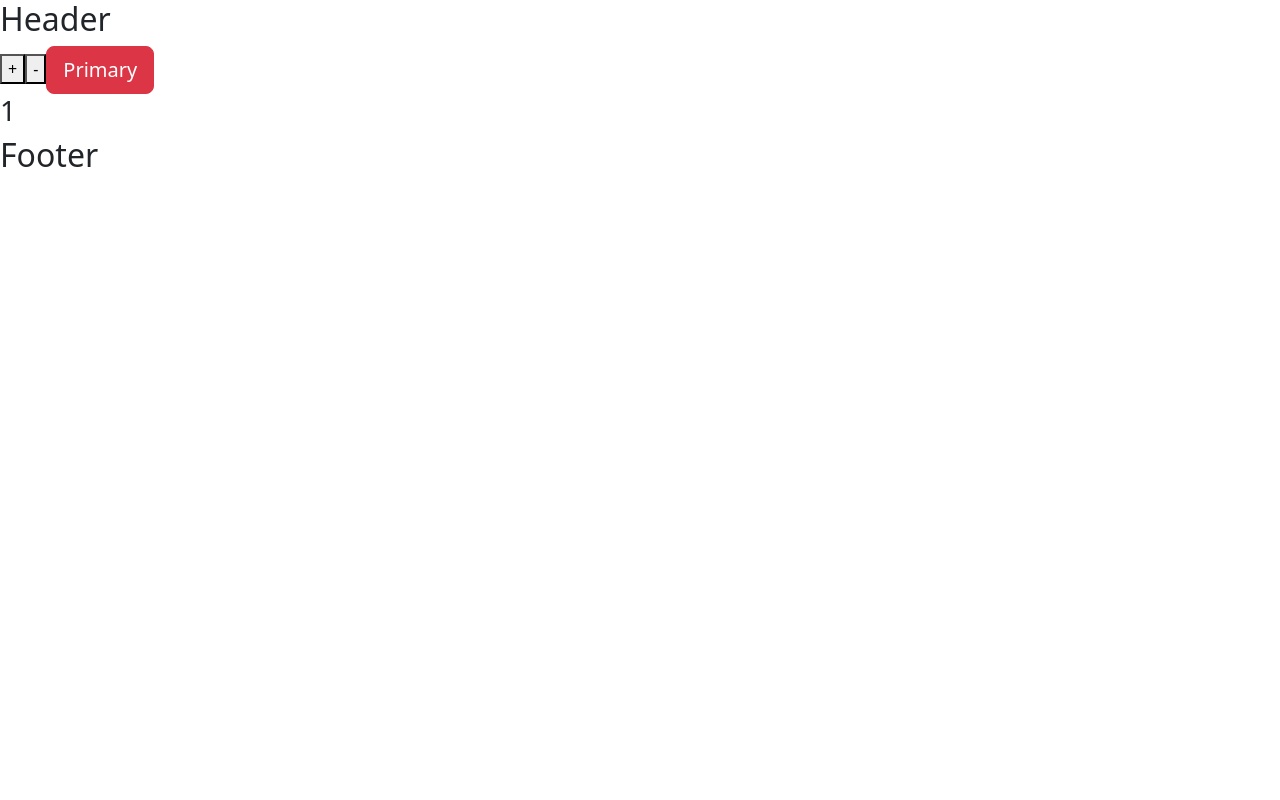
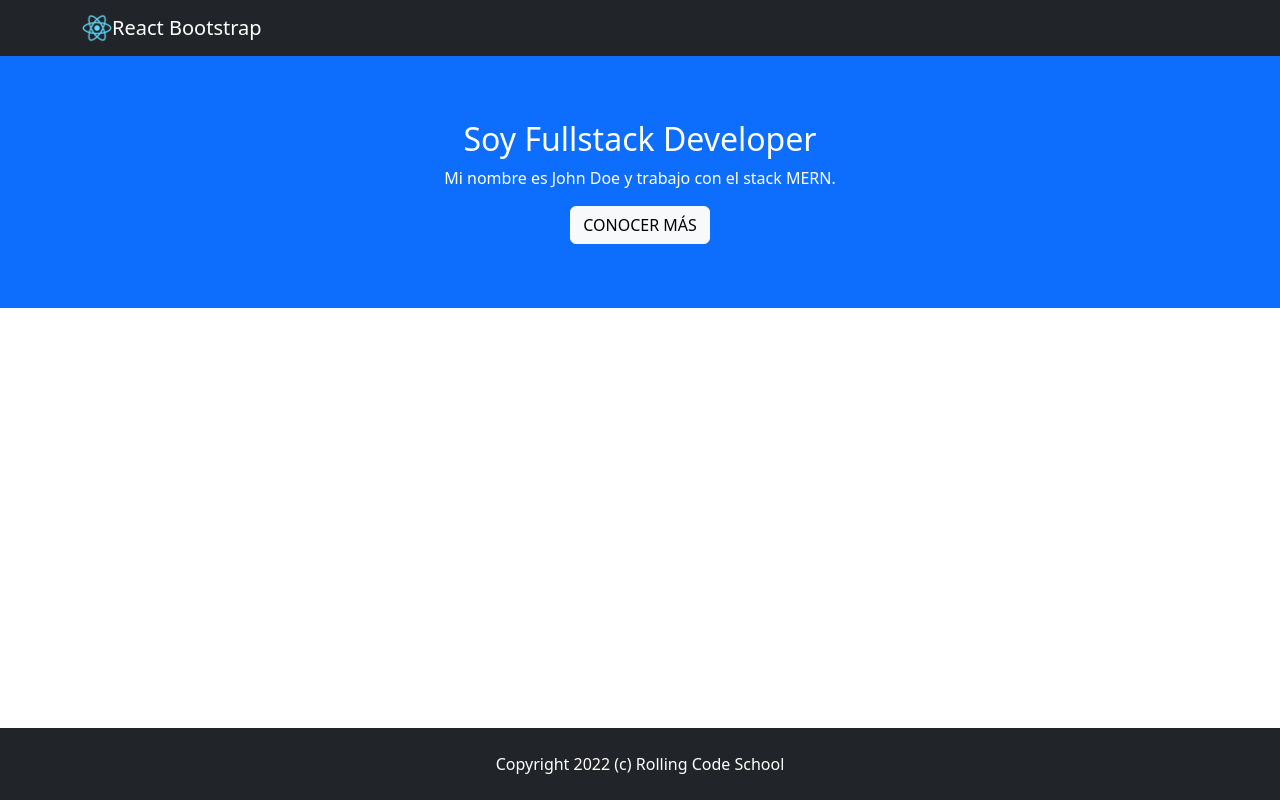
Before and after one commit to diegograssino/rcs-3i-react-ecommerce, a React (Create React App) app: page / in a window 1280 px wide. Built offline with nearby package versions, Linux system fonts and the light colour scheme.

Commit message:
Solution

```diff
--- a/src/App.jsx
+++ b/src/App.jsx
@@ -1,10 +1,11 @@
 import "bootstrap/dist/css/bootstrap.min.css";
-import Home from "./views/Home";
+import "./css/globals.css";
+import Main from "./views/Main";
 
 function App() {
   return (
     <div>
-      <Home />
+      <Main />
     </div>
   );
 }
--- a/src/components/Footer.jsx
+++ b/src/components/Footer.jsx
@@ -1,7 +1,16 @@
 import React from "react";
+import Container from "react-bootstrap/Container";
 
 const Footer = () => {
-  return <h2>Footer</h2>;
+  return (
+    <Container
+      fluid
+      className="mt-auto bg-dark text-white
+		pb-2 pt-4"
+    >
+      <p className="text-center">Copyright 2022 (c) Rolling Code School</p>
+    </Container>
+  );
 };
 
 export default Footer;
--- a/src/components/Header.jsx
+++ b/src/components/Header.jsx
@@ -1,7 +1,25 @@
-import React from "react";
+import Container from "react-bootstrap/Container";
+import Navbar from "react-bootstrap/Navbar";
 
 const Header = () => {
-  return <h2>Header</h2>;
+  return (
+    <>
+      <Navbar bg="dark" variant="dark">
+        <Container>
+          <Navbar.Brand href="#home">
+            <img
+              alt=""
+              className="d-inline-block align-top"
+              height="30"
+              src="/logo512.png"
+              width="30"
+            />
+            React Bootstrap
+          </Navbar.Brand>
+        </Container>
+      </Navbar>
+    </>
+  );
 };
 
 export default Header;
--- a/src/components/Landing.jsx
+++ b/src/components/Landing.jsx
@@ -1,15 +1,24 @@
-import React from "react";
 import Button from "react-bootstrap/Button";
+import Card from "react-bootstrap/Card";
+import Container from "react-bootstrap/Container";
 
-const Landing = ({sumarUno, restarUno}) => {
+const Landing = () => {
   return (
-    <div>
-      <button onClick={() => sumarUno()}>+</button>
-      <button onClick={() => restarUno()}>-</button>
-      <Button size="lg" variant="danger">
-        Primary
-      </Button>
-    </div>
+    <Container fluid className="bg-primary py-5">
+      <Card className="border-0 bg-transparent text-white">
+        <Card.Body>
+          <Card.Title>
+            <h2 className="text-center">Soy Fullstack Developer</h2>
+          </Card.Title>
+          <Card.Text className="text-center">
+            Mi nombre es John Doe y trabajo con el stack MERN.
+          </Card.Text>
+          <div className="d-flex justify-content-center">
+            <Button variant="light">CONOCER MÁS</Button>
+          </div>
+        </Card.Body>
+      </Card>
+    </Container>
   );
 };
 
--- /dev/null
+++ b/src/css/globals.css
@@ -0,0 +1,3 @@
+.h300px {
+  height: 300px;
+}
--- a/src/views/Home.jsx
+++ /dev/null
@@ -1,70 +0,0 @@
-import React, {useState} from "react";
-
-import Footer from "../components/Footer";
-import Header from "../components/Header";
-import Landing from "../components/Landing";
-
-const Home = () => {
-  // Inicio zona Javascript tal como lo conocemos
-  // const sumar = (a, b) => {
-  //   const c = a + b;
-
-  //   console.log(c);
-
-  //   return c;
-  // };
-
-  // const objeto = {
-  //   nombre: "Ryan",
-  //   apellido: "Ray",
-  // };
-
-  // const nombre2 = objeto.nombre;
-  // const apellido2 = objeto.apellido;
-
-  // const {nombre, apellido} = objeto;
-
-  const [contador, setContador] = useState(1);
-
-  // console.log("El valor del state contador es: " + contador);
-
-  const sumarUno = () => {
-    setContador(contador + 1);
-    // Antes hacia contador = contador +1
-  };
-
-  const restarUno = () => {
-    if (contador > 1) {
-      setContador(contador - 1);
-    }
-    // Antes hacia contador = contador -1
-  };
-
-  // Fin zona Javascript tal como lo conocemos
-  return (
-    // Inicio Zona JSX
-    <div>
-      <Header />
-      {/* State uplifting <--- Controlar desde un componente hijo a su padre */}
-      <Landing restarUno={restarUno} sumarUno={sumarUno} />
-      <h3>{contador}</h3>
-      <Footer />
-      {/* Ejemplo desestructuración */}
-      {/* <br /> <br />
-      <h4>Accediendo en forma directa a las propiedades de un objeto</h4>
-      <h3>{objeto.nombre}</h3>
-      <h3>{objeto.apellido}</h3>
-      <h4>Accediendo por medio de otra variable a las propiedades de un objeto</h4>
-      <h3>{nombre2}</h3>
-      <h3>{apellido2}</h3>
-      <h4>Accediendo por medio de desestructuración</h4>
-      <h3>{nombre}</h3>
-      <h3>{apellido}</h3>
-      <br /> <br /> */}
-      {/* Ejemplo desestructuración */}
-    </div>
-    // Fin Zona JSX
-  );
-};
-
-export default Home;
--- /dev/null
+++ b/src/views/Main.jsx
@@ -0,0 +1,17 @@
+import Container from "react-bootstrap/Container";
+
+import Footer from "../components/Footer";
+import Header from "../components/Header";
+import Landing from "../components/Landing";
+
+const Main = () => {
+  return (
+    <Container fluid margin className="p-0 d-flex flex-column min-vh-100">
+      <Header />
+      <Landing />
+      <Footer />
+    </Container>
+  );
+};
+
+export default Main;
```
